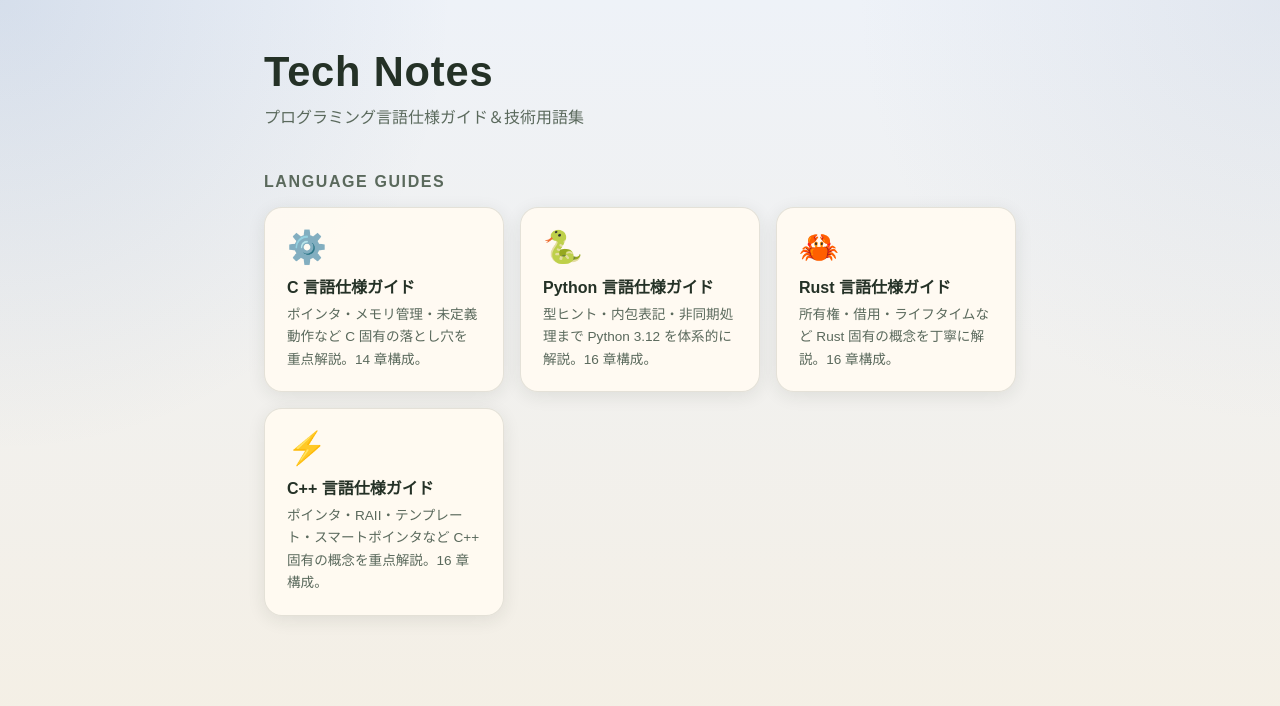
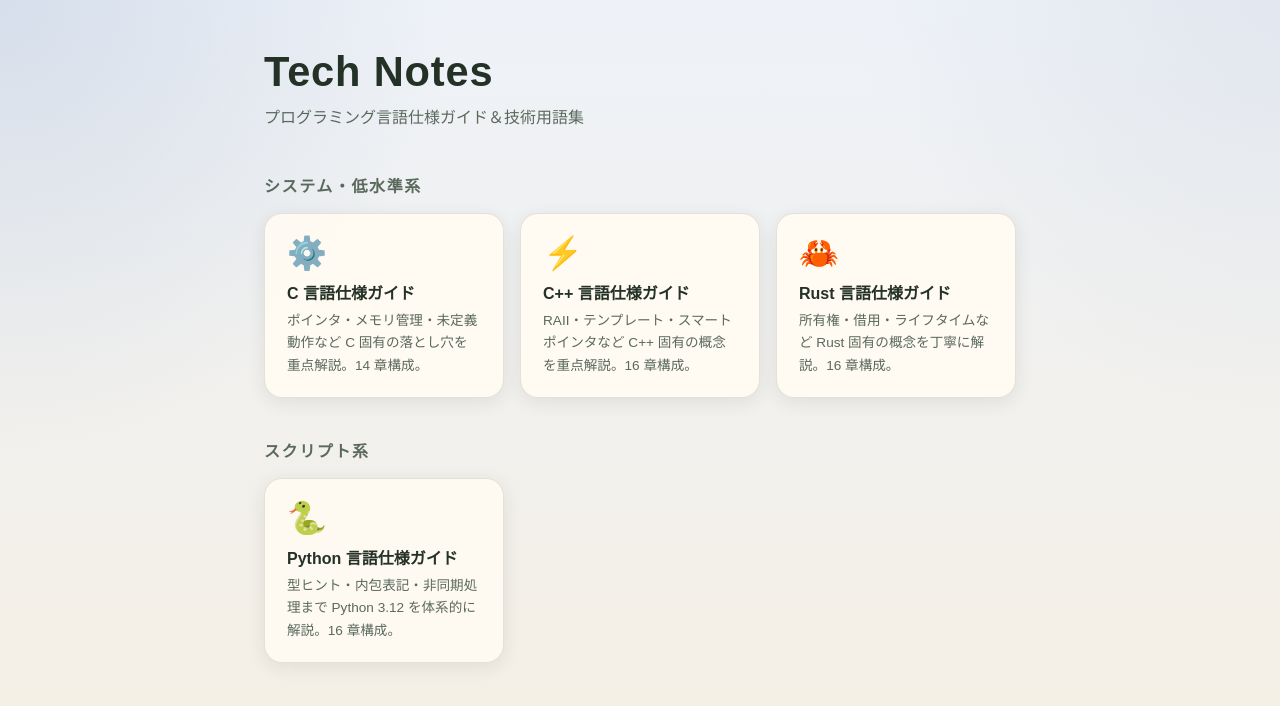
Before and after one commit to utamaru-hiro/tech-notes, a Next.js app in the folder apps/web/: page / in a window 1280 px wide. Shown: the top 706 px of the page. Built offline with nearby package versions, Linux system fonts and the light colour scheme.

Commit message:
feat: トップページにカテゴリ分け追加

```diff
--- a/apps/web/app/page.tsx
+++ b/apps/web/app/page.tsx
@@ -1,11 +1,41 @@
 import Link from 'next/link';
 
-const LANGS = [
-  { slug: 'c', emoji: '⚙️', title: 'C 言語仕様ガイド', desc: 'ポインタ・メモリ管理・未定義動作など C 固有の落とし穴を重点解説。14 章構成。' },
-  { slug: 'python', emoji: '🐍', title: 'Python 言語仕様ガイド', desc: '型ヒント・内包表記・非同期処理まで Python 3.12 を体系的に解説。16 章構成。' },
-  { slug: 'rust', emoji: '🦀', title: 'Rust 言語仕様ガイド', desc: '所有権・借用・ライフタイムなど Rust 固有の概念を丁寧に解説。16 章構成。' },
-  { slug: 'cpp', emoji: '⚡', title: 'C++ 言語仕様ガイド', desc: 'ポインタ・RAII・テンプレート・スマートポインタなど C++ 固有の概念を重点解説。16 章構成。' },
+type LangEntry = { slug: string; emoji: string; title: string; desc: string };
+type Category = { label: string; langs: LangEntry[] };
+
+const CATEGORIES: Category[] = [
+  {
+    label: 'システム・低水準系',
+    langs: [
+      { slug: 'c',    emoji: '⚙️', title: 'C',    desc: 'ポインタ・メモリ管理・未定義動作など C 固有の落とし穴を重点解説。14 章構成。' },
+      { slug: 'cpp',  emoji: '⚡', title: 'C++',  desc: 'RAII・テンプレート・スマートポインタなど C++ 固有の概念を重点解説。16 章構成。' },
+      { slug: 'rust', emoji: '🦀', title: 'Rust', desc: '所有権・借用・ライフタイムなど Rust 固有の概念を丁寧に解説。16 章構成。' },
+    ],
+  },
+  {
+    label: 'スクリプト系',
+    langs: [
+      { slug: 'python', emoji: '🐍', title: 'Python', desc: '型ヒント・内包表記・非同期処理まで Python 3.12 を体系的に解説。16 章構成。' },
+    ],
+  },
 ];
+
+function LangCard({ l }: { l: LangEntry }) {
+  return (
+    <Link
+      href={`/language/${l.slug}/`}
+      style={{
+        display: 'block', padding: '20px 22px', borderRadius: 18,
+        background: 'rgba(255,250,242,0.95)', border: '1px solid rgba(36,49,38,0.12)',
+        boxShadow: '0 4px 18px rgba(36,49,38,0.09)', textDecoration: 'none', color: '#243126',
+      }}
+    >
+      <div style={{ fontSize: '2rem', marginBottom: 8 }}>{l.emoji}</div>
+      <div style={{ fontWeight: 800, marginBottom: 6 }}>{l.title} 言語仕様ガイド</div>
+      <div style={{ fontSize: '0.85rem', color: '#5a695c', lineHeight: 1.65 }}>{l.desc}</div>
+    </Link>
+  );
+}
 
 export default function Home() {
   return (
@@ -16,28 +46,16 @@ export default function Home() {
       <p style={{ color: '#5a695c', marginBottom: 40, lineHeight: 1.8 }}>
         プログラミング言語仕様ガイド＆技術用語集
       </p>
-      <section>
-        <h2 style={{ fontSize: '1rem', fontWeight: 700, letterSpacing: '0.1em', textTransform: 'uppercase', color: '#5a695c', marginBottom: 16 }}>
-          Language Guides
-        </h2>
-        <div style={{ display: 'grid', gridTemplateColumns: 'repeat(auto-fill,minmax(220px,1fr))', gap: 16 }}>
-          {LANGS.map((l) => (
-            <Link
-              key={l.slug}
-              href={`/language/${l.slug}/`}
-              style={{
-                display: 'block', padding: '20px 22px', borderRadius: 18,
-                background: 'rgba(255,250,242,0.95)', border: '1px solid rgba(36,49,38,0.12)',
-                boxShadow: '0 4px 18px rgba(36,49,38,0.09)', textDecoration: 'none', color: '#243126',
-              }}
-            >
-              <div style={{ fontSize: '2rem', marginBottom: 8 }}>{l.emoji}</div>
-              <div style={{ fontWeight: 800, marginBottom: 6 }}>{l.title}</div>
-              <div style={{ fontSize: '0.85rem', color: '#5a695c', lineHeight: 1.65 }}>{l.desc}</div>
-            </Link>
-          ))}
-        </div>
-      </section>
+      {CATEGORIES.map((cat) => (
+        <section key={cat.label} style={{ marginBottom: 40 }}>
+          <h2 style={{ fontSize: '1rem', fontWeight: 700, letterSpacing: '0.1em', textTransform: 'uppercase', color: '#5a695c', marginBottom: 16 }}>
+            {cat.label}
+          </h2>
+          <div style={{ display: 'grid', gridTemplateColumns: 'repeat(auto-fill,minmax(220px,1fr))', gap: 16 }}>
+            {cat.langs.map((l) => <LangCard key={l.slug} l={l} />)}
+          </div>
+        </section>
+      ))}
     </div>
   );
 }
```
